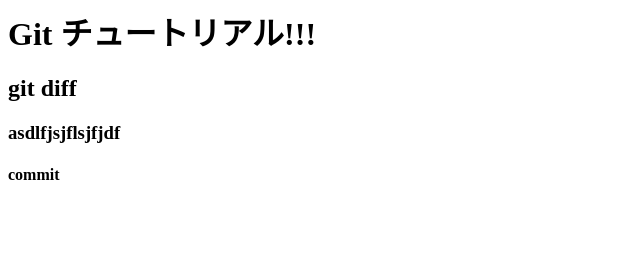
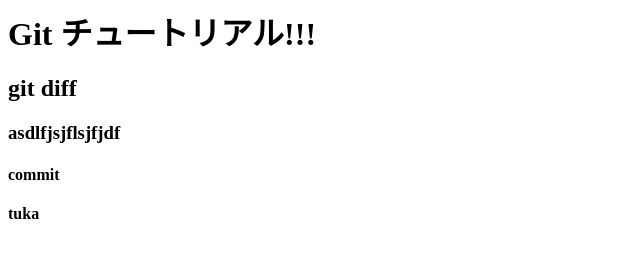
Before and after one commit to kounorimich/git_tutorial, a plain HTML site: page index.html in a window 1280 px wide. Shown: the full height of the page, 0-640 px from the left. Drawn offline with Linux system fonts and the light colour scheme.

```diff
--- a/index.html
+++ b/index.html
@@ -2,3 +2,4 @@
 <h2>git diff</h2>
 <h3>asdlfjsjflsjfjdf</h3>
 <h4>commit</h4>
+<h4>tuka</h4>
```
